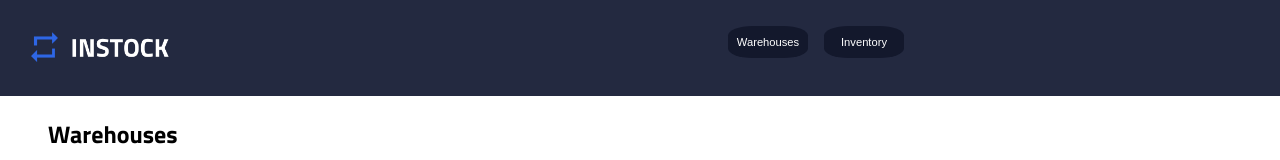
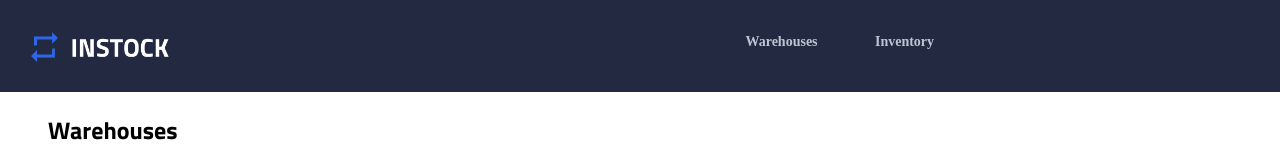
Before and after one commit to tmaxwell-96/team-3-instock-client, a React (Create React App) app: page / in a window 1280 px wide. Shown: the top 160 px of the page. Built offline with nearby package versions, Linux system fonts and the light colour scheme; no server answers.

Commit message:
Add Buttons Mixins and Modified NavBar Buttons

```diff
--- a/src/components/MainNav/MainNav.jsx
+++ b/src/components/MainNav/MainNav.jsx
@@ -15,13 +15,13 @@ function MainNav() {
             <div className="nav__container">
                 <div className="nav__block">
                     <NavLink to="/">
-                        <button className="nav__button"> Warehouses </button>
+                        <button className="nav__button nav__button--warehouse"> Warehouses </button>
                     </NavLink>
                 </div>
 
                 <div className="nav__block">
                     <NavLink to="/inventory">
-                        <button className="nav__button"> Inventory </button>
+                        <button className="nav__button  nav__button--inventory"> Inventory </button>
                     </NavLink>
                 </div>
             </div>
--- a/src/components/MainNav/MainNav.scss
+++ b/src/components/MainNav/MainNav.scss
@@ -1,5 +1,5 @@
 @use "../../styles/partials/mixins" as *;
-// @use "../../styles/partials/typography" as *;
+@use "../../styles/partials/buttons" as *;
 
 * {
     box-sizing: border-box;
@@ -14,11 +14,13 @@
 .nav{
     width: 100%;
     background-color: #232940;
+    height: 136px;
 
     @include tablet {
         display: flex;
         justify-content: flex-start;
         width:auto;
+        height: 92px;
     }
 
     @include desktop {
@@ -41,7 +43,6 @@
             width: 200px;
 
         }
-
 
     }
 
@@ -80,37 +81,49 @@
     }
 
 &__button {
-    background-color: #13182c;
-    border: none;
-    color: white;
-    text-align: center;
-    text-decoration: none;
-    display: inline-block;
-    border-radius: 3px;
-    font-size: 0.7rem;
-     width:5rem;
-     height: 2rem;
-     border-radius: 30%;
-     margin-bottom: 1rem;
-     margin-top: 1rem;
+
+width: 107px;
+height: 38px;
+flex-shrink: 0;
+
+color: #BDC5D5;
+font-family: "Titillium-Web";
+font-size: 14px;
+font-style: normal;
+font-weight: 600;
+line-height: 22px;
+
+border:none;
+border-radius: 20px;
+background-color: transparent;
+
+&:active {
+    background: #13182C;
+    color: #FFF;
+}
+
+&:focus {
+    background-color: #13182C;
+    color: #FFF;
+}
 
 
+&:hover {
+         text-decoration: underline;
+         color: #FFF;
+         }
 
-     @include tablet {
-    //   min-width: 110px;
 
-     }
+}
 
-  }
+
 
 
   &__img {
     height: 30px;
     width:32px;
-    border-radius: 50%;
+    border-radius: 50%;}
 
 
-}
 
-
-}
+  }
--- /dev/null
+++ b/src/styles/partials/_buttons.scss
@@ -0,0 +1,56 @@
+
+@mixin button-styles {
+     display: inline-flex;
+     padding: 8px 16px;
+     align-items: center;
+     gap: 10px;
+     border-radius: 20px;
+     font-family: "Titilium-Web";
+     font-size: 13px;
+     font-style: normal;
+     font-weight: 600;
+     line-height: 20px;
+     color: #FFF;
+
+   }
+
+// AFTER IMPORTING MIXIN IN SCSS,
+// ADD THIS CODE WHICH WILL STYLE YOUR BUTTONS DEPENDING THE TYPE YOU NEED (LOOK INTO FIGMA FOR REFERENCE)
+
+// Primary button - BLUE BUTTON
+//    .btn__primary {
+//      @include button-styles;
+//      border: none;
+//      background: #2E66E5;
+
+//      &:hover {
+//        background: #232940;
+//      }
+//    }
+
+
+// Secondary button  - WHITE BUTTON
+//    .btn__secondary {
+//      @include button-styles;
+//      border: 1px solid #BDC5D5;
+//      background: #FFF;
+//      color: #5C667E;
+
+//      &:hover {
+//        background: #FFF;
+//        color: #2E66E5;
+//      }
+//    }
+
+
+// Delete button  - ORANGE BUTTON
+//    .btn__delete {
+//      @include button-styles;
+//      border: none;
+//      background: #C94515;
+
+//      &:hover {
+//        background: #232940;
+//        color: #FFF;
+//      }
+//    }
```
